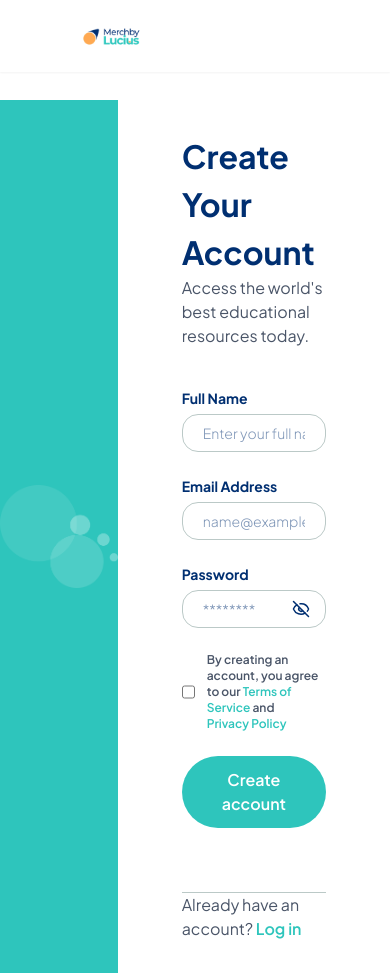
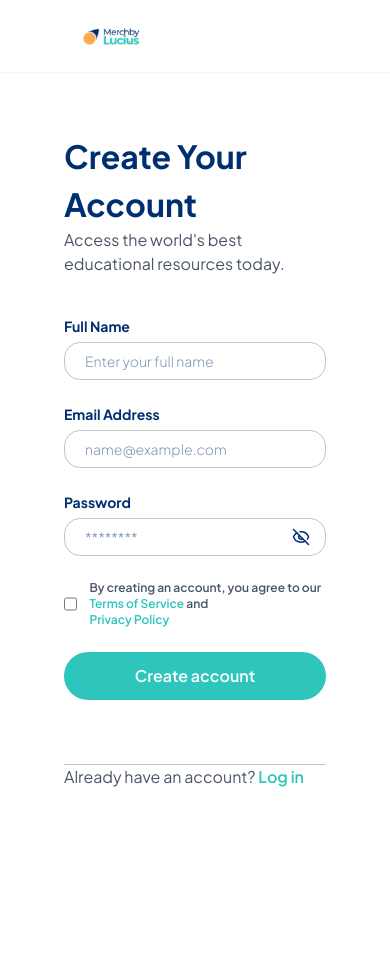
Before and after one commit to clementugomaliki-cpu/MerchbyLucius, a React (Vite) app: page /sign-up in a window 390 px wide. After the commit the page ends 844 px from the top, so only its background shows below. Built offline with nearby package versions, Linux system fonts and the light colour scheme.

Commit message:
hide bubblesimage div on small devices

```diff
--- a/src/SignUpPage.jsx
+++ b/src/SignUpPage.jsx
@@ -69,7 +69,7 @@ export default function SignUpPage() {
         </Link>
       </header>
       <div className="flex pt-25">
-        <div className="md:h-screen md:w-2/4 bg-[#2EC5BC] flex justify-center items-center">
+        <div className="hidden md:h-screen md:w-2/4 bg-[#2EC5BC] md:flex justify-center items-center">
           <img src={bubblesImage} alt="" />
         </div>
         <div className="flex flex-col justify-center p-16 py-8 gap-8 mx-auto">
```
